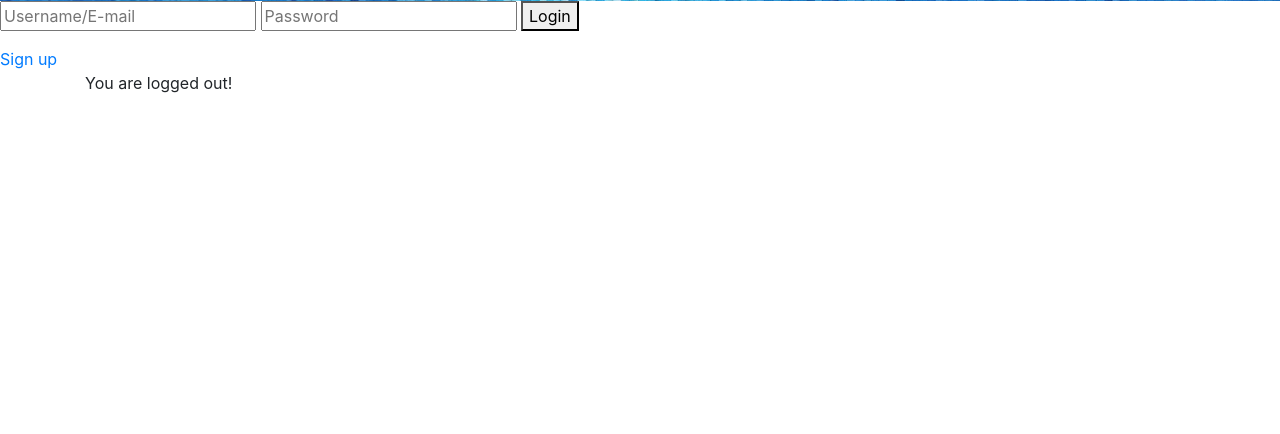
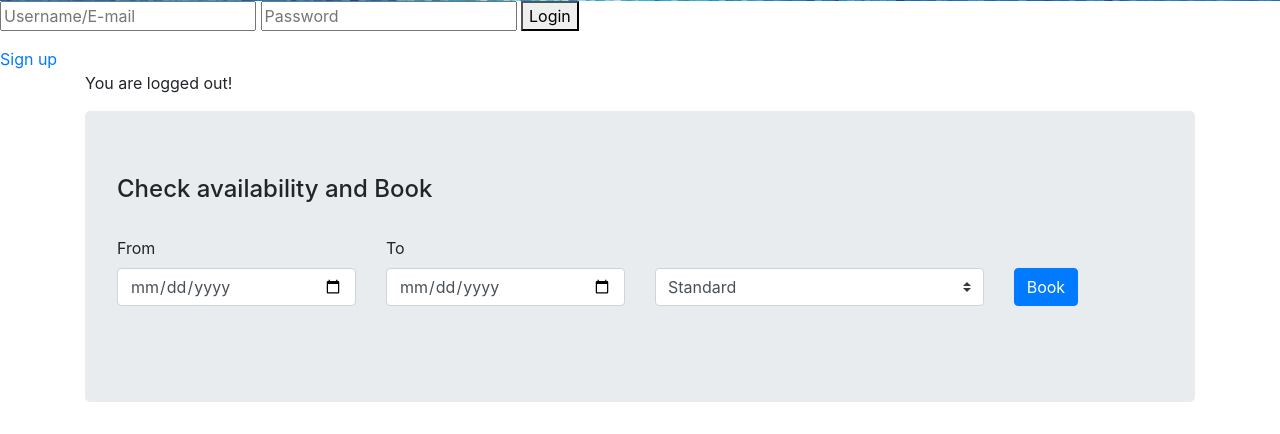
Before and after one commit to niranjan4r/HotelBookingSystem, a PHP site: page / in a window 1280 px wide. Shown: the part 799-1233 px from the top of the page. Before the commit the page ends 892 px from the top, so only its background shows below. Run offline with PHP 8.4, Linux system fonts and the light colour scheme.

Commit message:
booking form

```diff
--- a/index.php
+++ b/index.php
@@ -81,6 +81,46 @@
             ?>
 
         </div>
+
+        <div class = "container">
+        <div class="jumbotron">
+            <h4>Check availability and Book</h4>
+            <br>
+            <form>
+                <div class="row">
+                    <div class="col-md-3">
+                        <label for="startdate" class="control-label">From</label>
+                    </div>
+                    <div class="col-md-3">
+                        <label for="enddate" class="control-label">To</label>
+                    </div>
+                </div>
+                <div class="row">
+                    <div class="col-md-3">
+                        <input type="date" class="form-control" name = "startdate" id="startdate">
+                    </div>
+
+                    <div class="col-md-3">
+                        <input type="date" class="form-control" name = "enddate" id="enddate">
+                    </div>
+
+                    <div class="col-md-4 form-group">
+                        <select class="custom-select" name = "roomtype">
+                            <option>Standard</option>
+                            <option>Executive</option>
+                            <option>Premium</option>
+                        </select>
+                    </div>
+
+                    <div class="col-md-2">
+                        <button type="submit" name = "room-submit" class="btn btn-primary mb-2">Book</button>
+                    </div>
+                </div>
+            </form>
+        </div>
+        </div>
+
+
 </div> <!-- The navbar left menu main div closed-->
 
 
--- a/styles.css
+++ b/styles.css
@@ -73,6 +73,7 @@ nav {
 }
 
 
+
 .sidenav {
     height: 100%; /* 100% Full-height */
     width: 0; /* 0 width - change this with JavaScript */
```
Also changed, not shown: signup.php (+10 -9 lines).
